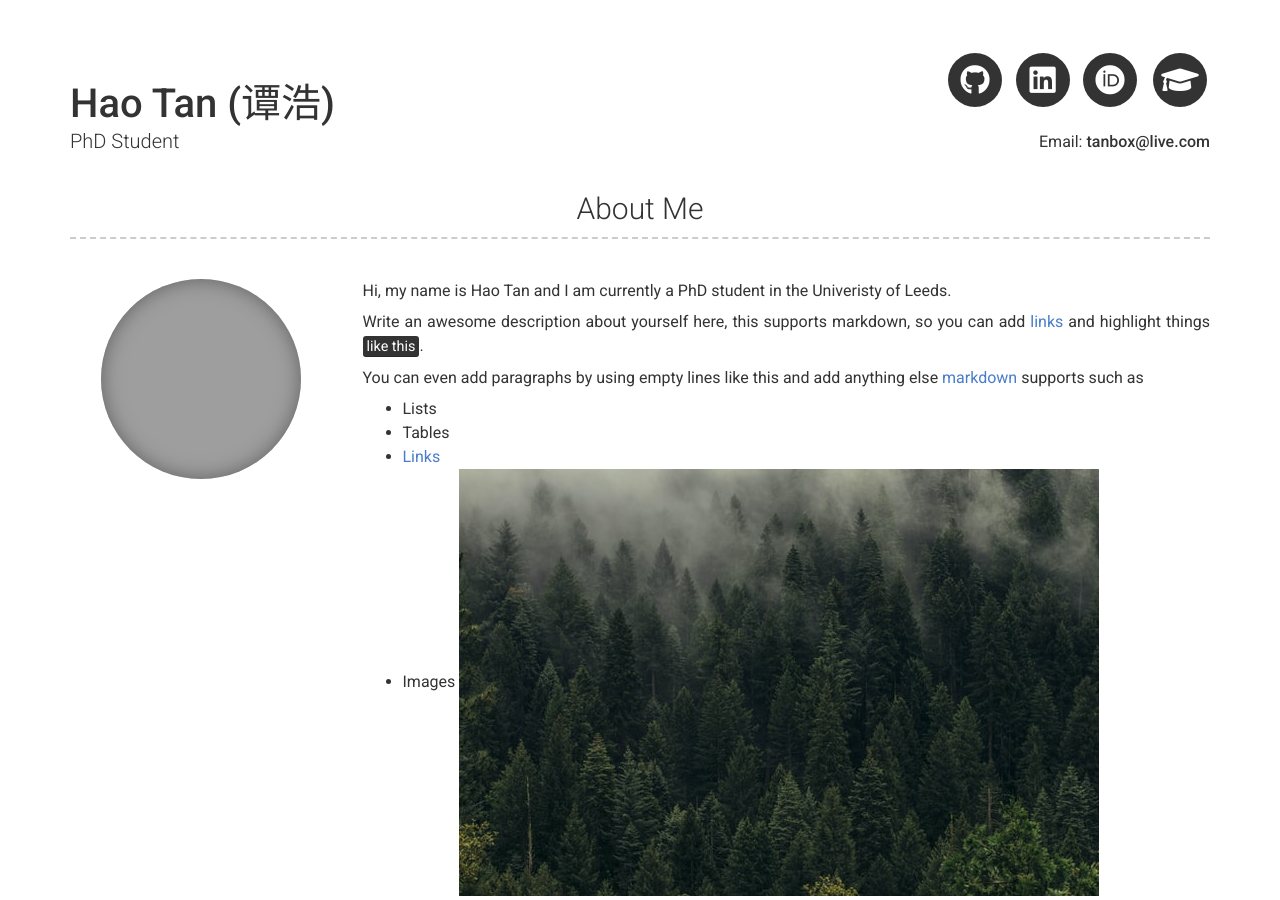
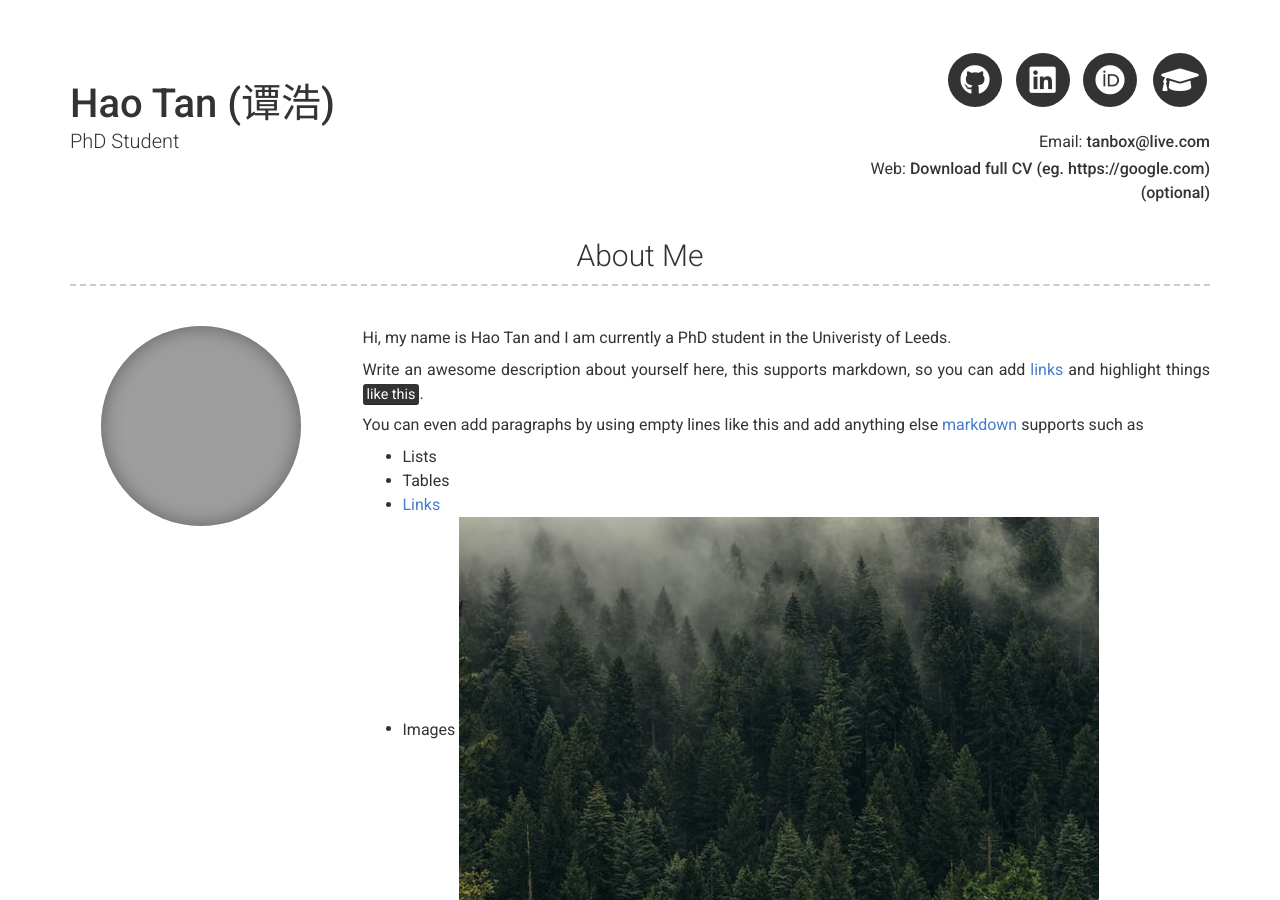
Before and after one commit to haotan1998/haotan1998.github.io, a Jekyll site: the page built from index.md, in a window 1280 px wide and 900 px high. Built offline with Jekyll 4.4.1, drawn with Linux system fonts in a browser that asks for light colours; nearby versions of some CDN libraries; grey boxes are pictures that could not be loaded.

Commit message:
Update _config.yml

```diff
--- a/_config.yml
+++ b/_config.yml
@@ -12,8 +12,8 @@ email: tanbox@live.com
 # email_title: Email (Email title override)
 # phone: Your phone number (optional)
 # phone_title: Phone (Phone title override)
-# website: Your website (eg. https://google.com)(optional)
-# website_title: Web (Website title override)
+website: Download full CV (eg. https://google.com)(optional)
+website_title:
 
 # Dark Mode (true/false/never)
 darkmode: false
```
